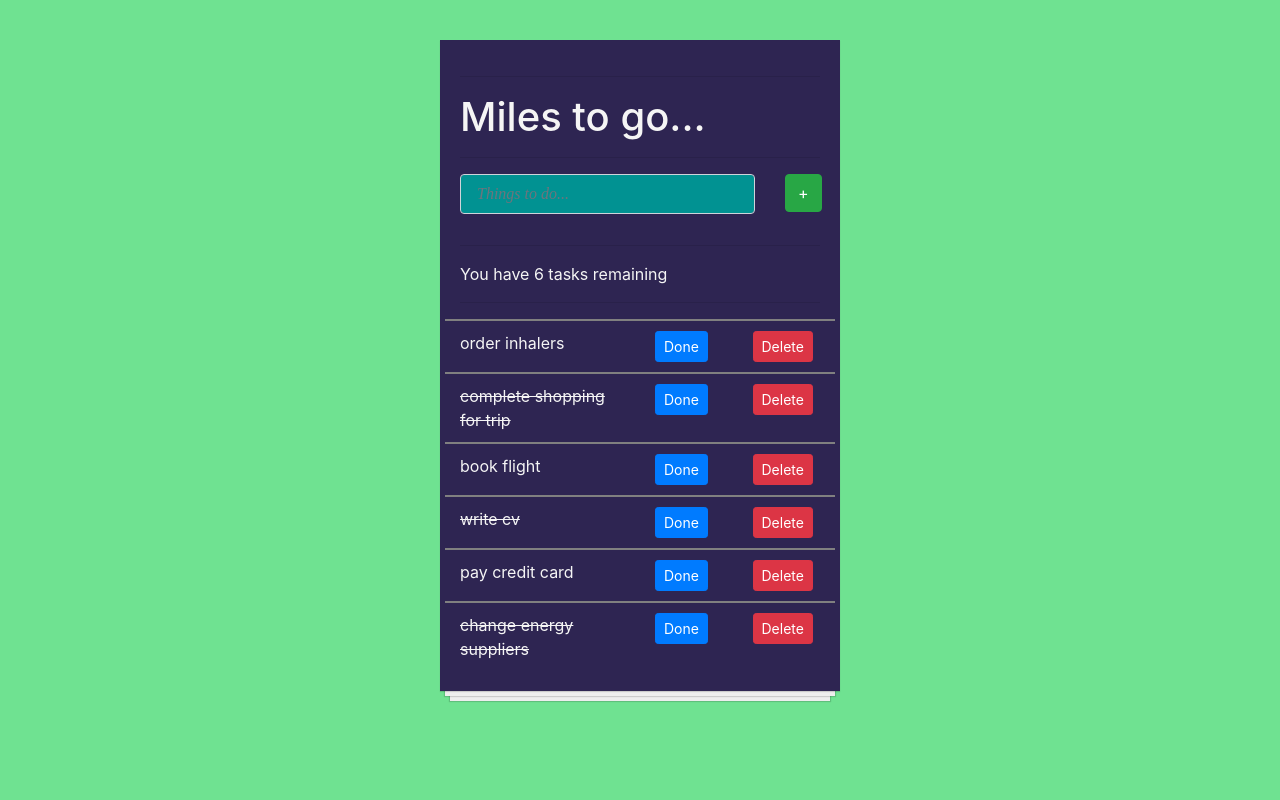
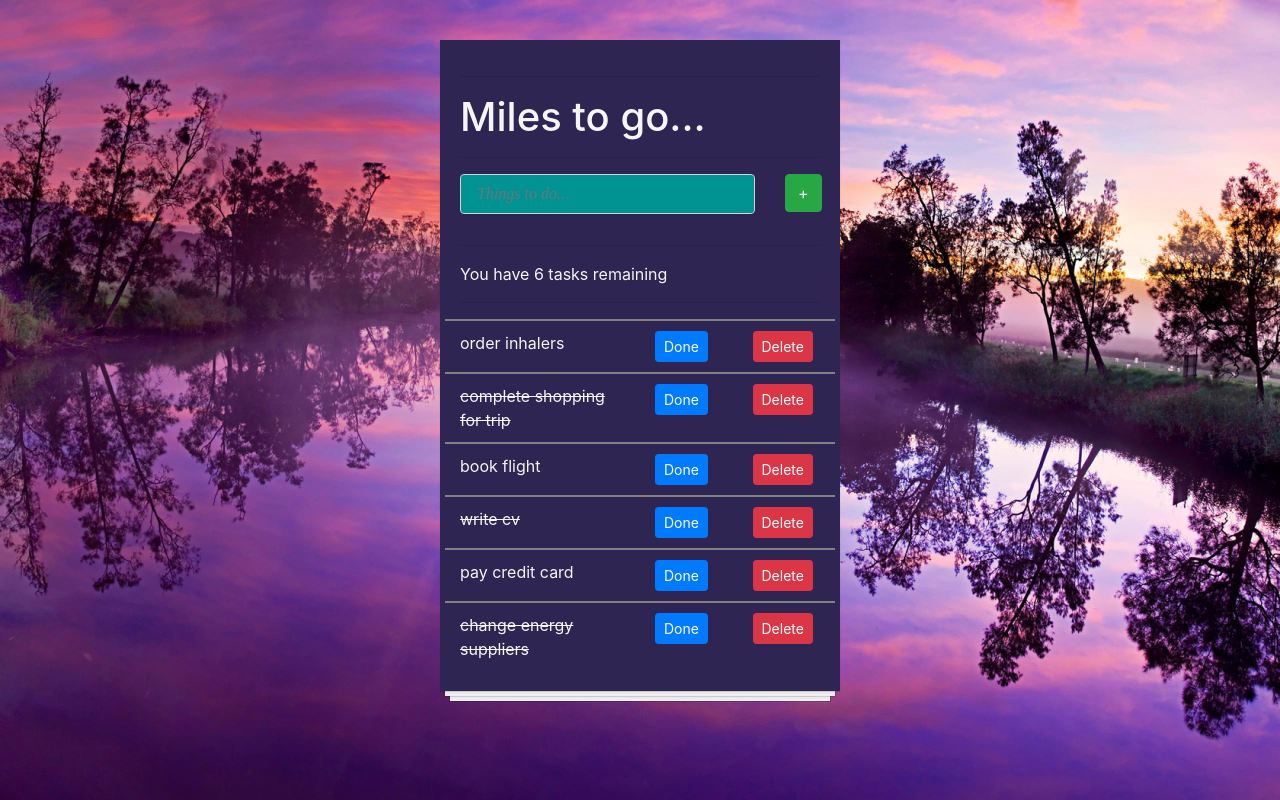
Before and after one commit to Saadi-design/todo_app_frontend, a React (Create React App) app: page / in a window 1280 px wide. Built offline with nearby package versions, Linux system fonts and the light colour scheme.

Commit message:
backgrounds

```diff
--- a/package.json
+++ b/package.json
@@ -4,6 +4,9 @@
   "version": "0.1.0",
   "private": true,
   "dependencies": {
+    "@fortawesome/fontawesome-svg-core": "^1.2.25",
+    "@fortawesome/free-solid-svg-icons": "^5.11.2",
+    "@fortawesome/react-fontawesome": "^0.1.7",
     "gh-pages": "^2.1.1",
     "react": "^16.10.2",
     "react-dom": "^16.10.2",
--- a/src/App.css
+++ b/src/App.css
@@ -16,14 +16,14 @@
       0 20px 0 -10px #eee,
           /* The third layer shadow */
       0 20px 1px -9px rgba(0,0,0,0.15);
+
   }
-
 
 .App-logo {
   height: 40vmin;
 }
 
-.App-header {
+/* .App-header {
   background-color: #45377a;
   min-height: 100vh;
   display: flex;
@@ -33,7 +33,7 @@
   font-size: calc(10px + 2vmin);
   color: white;
   border-block-color: black;
-}
+} */
 
 .App-link {
   color: #09d3ac;
--- a/src/App.js
+++ b/src/App.js
@@ -48,7 +48,7 @@ class App extends React.Component {
     return (
 
 
-      <div className=" App">
+      <div className=" App App color">
         <hr />
         <Header />
         <hr />
--- a/src/index.css
+++ b/src/index.css
@@ -1,4 +1,6 @@
 body {
+  background-image: url("./components/media/stunning-purple-backgrounds.jpg");
+  background-size: cover;
     color: whitesmoke
 }
 
@@ -6,26 +8,31 @@ body {
   margin: 0;
  }@media only screen and (max-width: 1400px) {
      body {
-       background-color: rgb(111, 226, 145);
+      background-image: url("./components/media/stunning-purple-backgrounds.jpg");
+      background-size: cover;
        color: whitesmoke
      }
      @media only screen and (max-width: 1200px) {
        body {
-         background-color:  #878dbe;
+        background-image: url("./components/media/purpleLights.jpg");
+        background-size: cover;
          color: whitesmoke
        }
      }
 
     @media only screen and (max-width: 800px) {
        body {
-        background-image: url("./components/media/.jpg");
+        background-image: url("./components/media/purpleflowers.jpg");
+        background-size: cover;
          color: whitesmoke
+
        }
      }
 
      @media only screen and (max-width: 400px) {
        body {
-         background-color: #2d2147;
+         background-image: url("./components/media/galaxy.jpg");
+         background-size: cover;
          color: whitesmoke
        }
      }
```
Also changed, not shown: src/components/media/purpleAutumn.jpg (renamed from src/components/media/purpleAutum.jpg), 1 other file (tests, documents, lock files or other folders).
